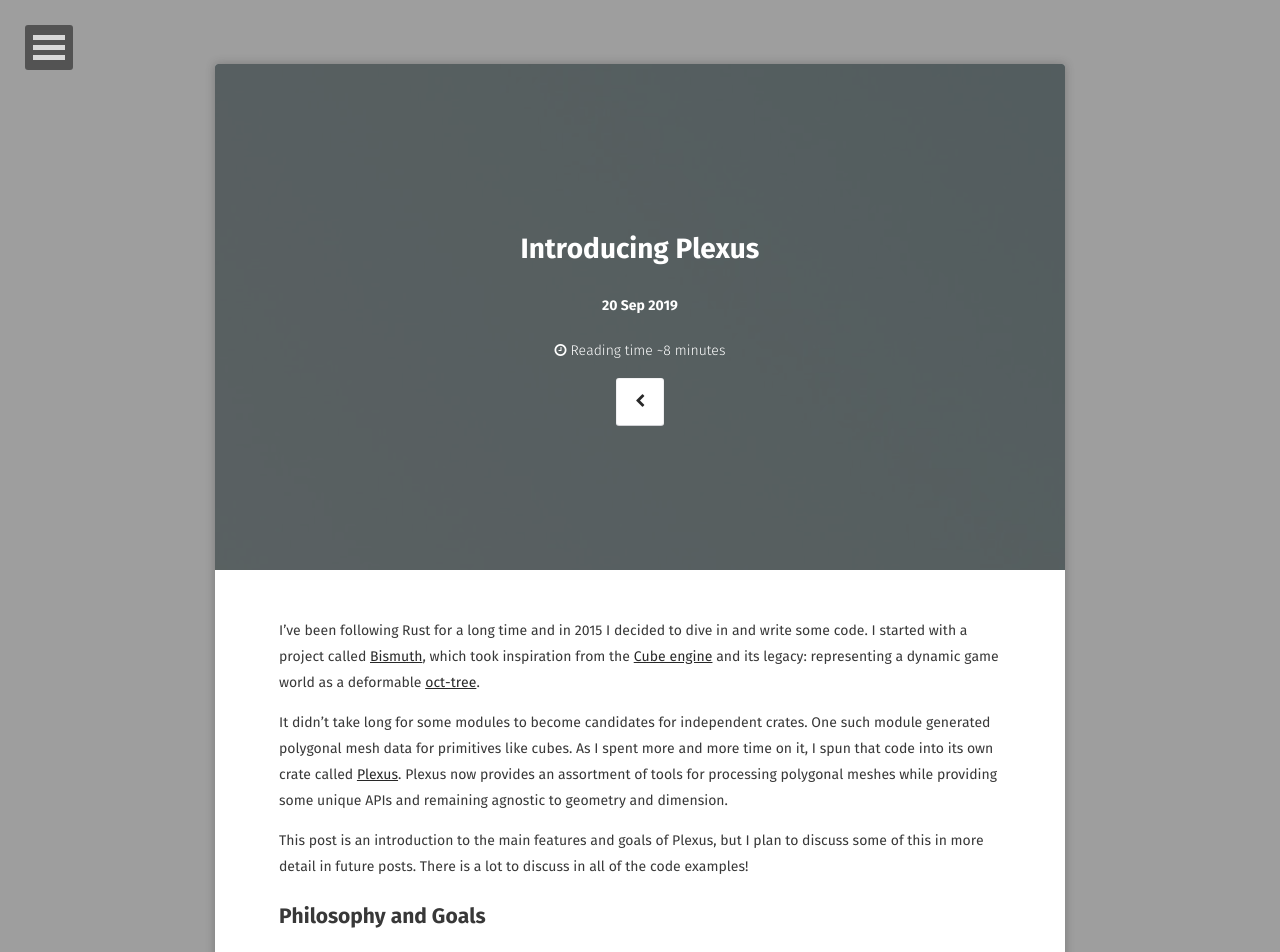
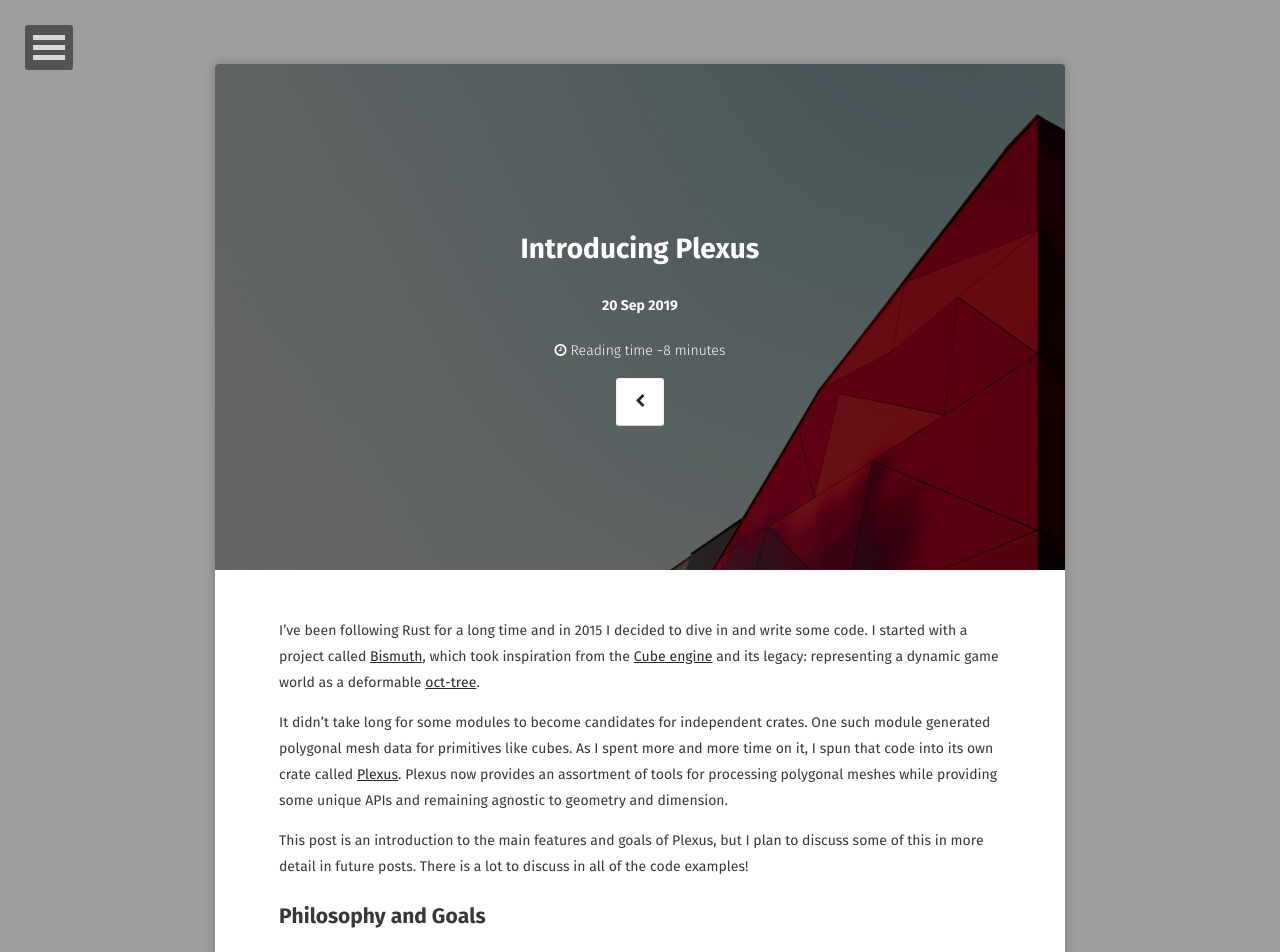
Before and after one commit to olson-sean-k/olson-sean-k.github.io, a Jekyll site: the page built from _posts/2019-09-20-introducing-plexus.md, in a window 1280 px wide. Shown: the top 952 px of the page. Built offline with Jekyll 4.4.1, drawn with Linux system fonts in a browser that asks for light colours; some web fonts are replaced.

Commit message:
Use `cover` for feature background images.

```diff
--- a/_sass/site.scss
+++ b/_sass/site.scss
@@ -207,6 +207,7 @@ header .entry-meta {
         background-color: rgba($color-palette-black, 0.6);
         background-blend-mode: multiply;
         background-position: center center;
+        background-size: cover;
     }
     @media #{$media-not-small} {
         color: white;
@@ -218,5 +219,6 @@ header .entry-meta {
         background-color: rgba($color-palette-black, 0.6);
         background-blend-mode: multiply;
         background-position: center center;
+        background-size: cover;
     }
 }
```
